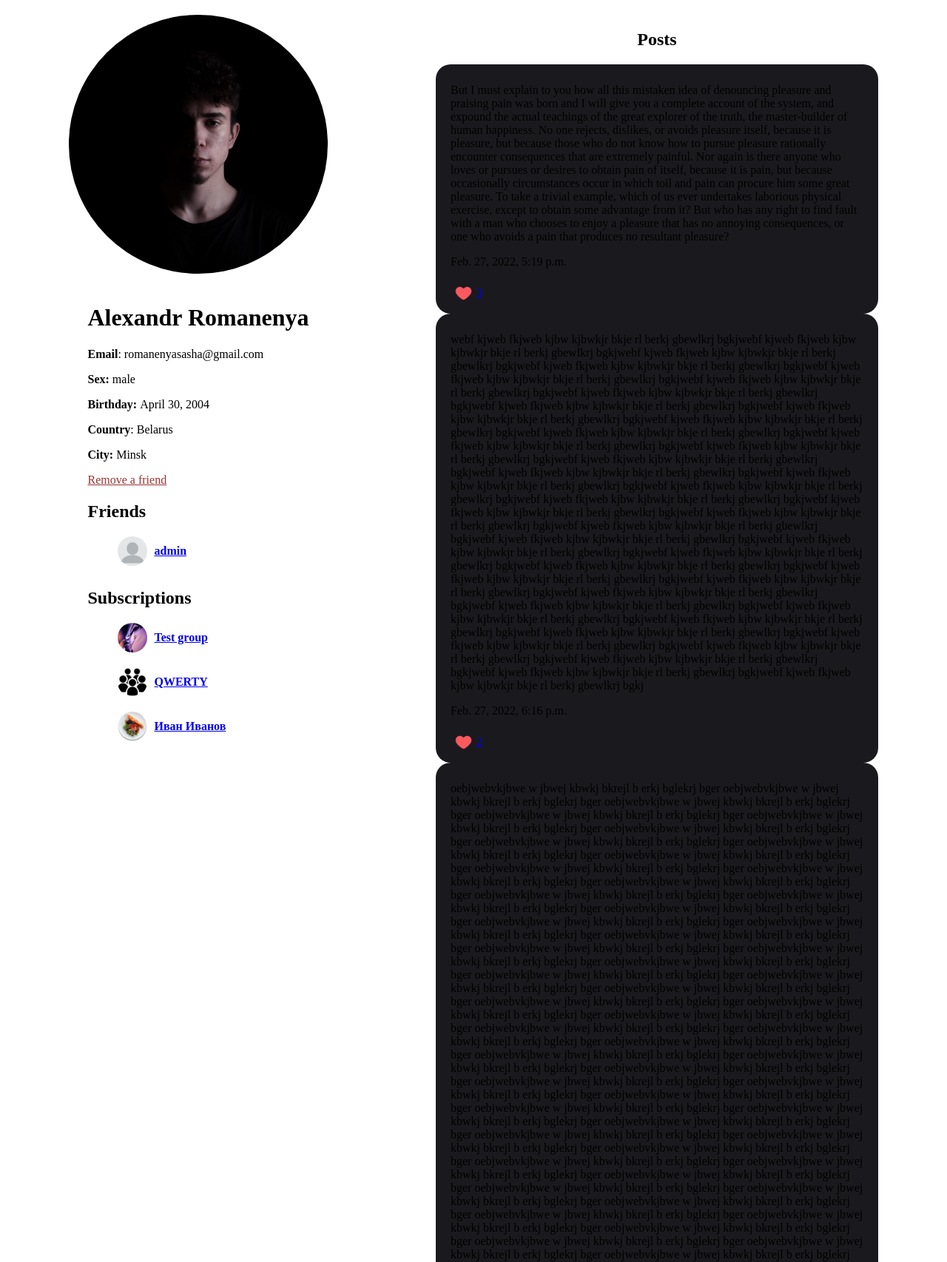
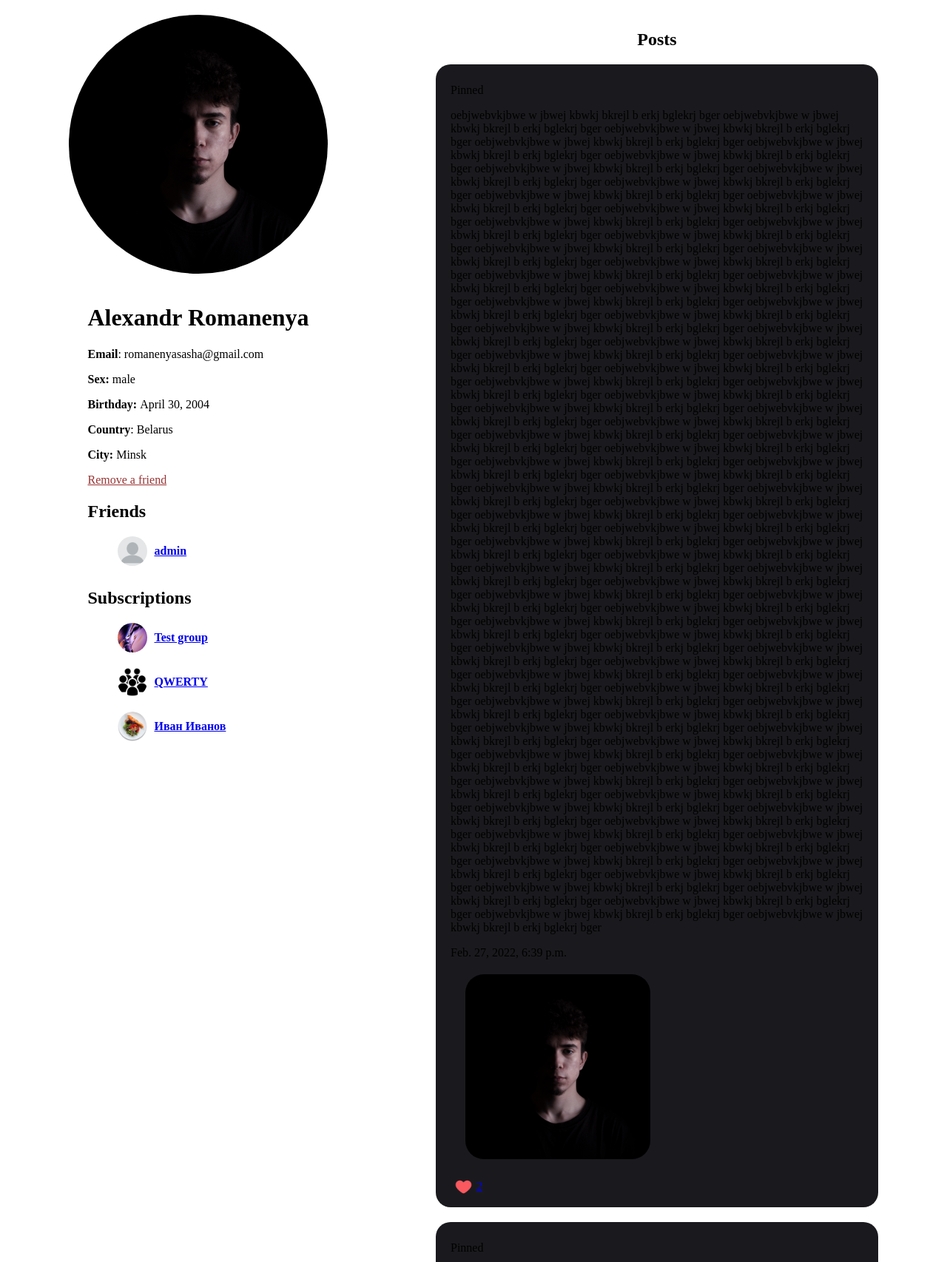
Before and after one commit to zovenor/social_network, a Django app: page /zovenor in a window 1280 px wide. Shown: the part 66-1772 px from the top of the page at 74% size. Run offline with Django 4.2, Linux system fonts and the light colour scheme; a user stored in the database is signed in; data comes from the database, SQL or seed files in the repository; both versions use the stored data as it was after the commit.

Commit message:
Updated posts

```diff
--- a/SN/mainpage/langs.py
+++ b/SN/mainpage/langs.py
@@ -44,6 +44,7 @@ class EN:
         friends = "Friends"
         subscriptions = "Subscriptions"
         posts = "Posts"
+        pinned = "Pinned"
 
     class Friends(BASE):
         title = "Friends"
@@ -179,6 +180,7 @@ class RU(EN):
         friends = "Друзья"
         subscriptions = "Подписки"
         posts = "Записи"
+        pinned = "Закреплено"
 
     class Friends(EN.Friends, BASE):
         title = "Друзья"
--- a/SN/mainpage/static/mainpage/account.css
+++ b/SN/mainpage/static/mainpage/account.css
@@ -81,6 +81,7 @@ main{
     background-color: #1a1a1e;
     padding: 10px 20px 10px 20px;
     border-radius: 20px;
+    margin-bottom: 20px;
 }
 .likes{
     display: flex;
@@ -89,3 +90,12 @@ main{
 .likes *{
     margin: 5px;
 }
+.photo{
+    width: 250px;
+    height: 250px;
+    background-repeat: no-repeat;
+    background-size: cover;
+    background-position: center;
+    border-radius: 25px;
+    margin: 20px;
+}
--- a/SN/mainpage/templates/mainpage/account.html
+++ b/SN/mainpage/templates/mainpage/account.html
@@ -153,18 +153,43 @@
         {% if permissions != 'closed' %}
             <section class="posts">
             <h1>{{ list.posts }}</h1>
-                {% for el in posts %}
+                {% for el in pinned_posts %}
                     <div class="post" id="post{{ el.id }}">
-                        <a href=""></a>
+                        <p>{{ list.pinned }}</p>
                         <p class="text">{{ el.text }}</p>
                         <p class="date">{{ el.date }}</p>
+                        <div class="photos">
+                            {% for photo in el.photos.all %}
+                                <div class="photo" style="background-image: url('{{ photo }}')"></div>
+                            {% endfor %}
+                        </div>
                         <a href="?like={{ el.id }}#post{{ el.id }}" class="likes">
                             {% if your_user in el.likes.all %}
                                 <img width="25px" src="{% static 'mainpage/img/like.png' %}">
                             {% else %}
                                 <img style="filter: invert(1); opacity: 0.75" width="25px" src="{% static 'mainpage/img/no-like.png' %}">
                             {% endif %}
-                            {{ el.count_likes }}</a>
+                            {{ el.count_likes }}
+                        </a>
+                    </div>
+                {% endfor %}
+                {% for el in posts %}
+                    <div class="post" id="post{{ el.id }}">
+                        <p class="text">{{ el.text }}</p>
+                        <p class="date">{{ el.date }}</p>
+                        <div class="photos">
+                            {% for photo in el.photos.all %}
+                                <div class="photo" style="background-image: url('{{ photo }}')"></div>
+                            {% endfor %}
+                        </div>
+                        <a href="?like={{ el.id }}#post{{ el.id }}" class="likes">
+                            {% if your_user in el.likes.all %}
+                                <img width="25px" src="{% static 'mainpage/img/like.png' %}">
+                            {% else %}
+                                <img style="filter: invert(1); opacity: 0.75" width="25px" src="{% static 'mainpage/img/no-like.png' %}">
+                            {% endif %}
+                            {{ el.count_likes }}
+                        </a>
                     </div>
                 {% endfor %}
         </section>
--- a/SN/mainpage/views.py
+++ b/SN/mainpage/views.py
@@ -185,7 +185,8 @@ class AccountIDView(View):
                 'friends': Friend.objects.filter(user1=id).union(Friend.objects.filter(user2=id)),
                 'groups': Group.objects.filter(followers=UserDetail.objects.get(user=id)),
                 'following': Follower.objects.filter(user1=id),
-                'posts': Post.objects.filter(author=f'usr{id}')
+                'pinned_posts': Post.objects.filter(author=f'usr{id}', pinned=1)[::-1],
+                'posts': Post.objects.filter(author=f'usr{id}', pinned=0)[::-1]
             })
             # if user is you
             if request.user.id == id and user_view == None:
```
Also changed, not shown: SN/db.sqlite3.
